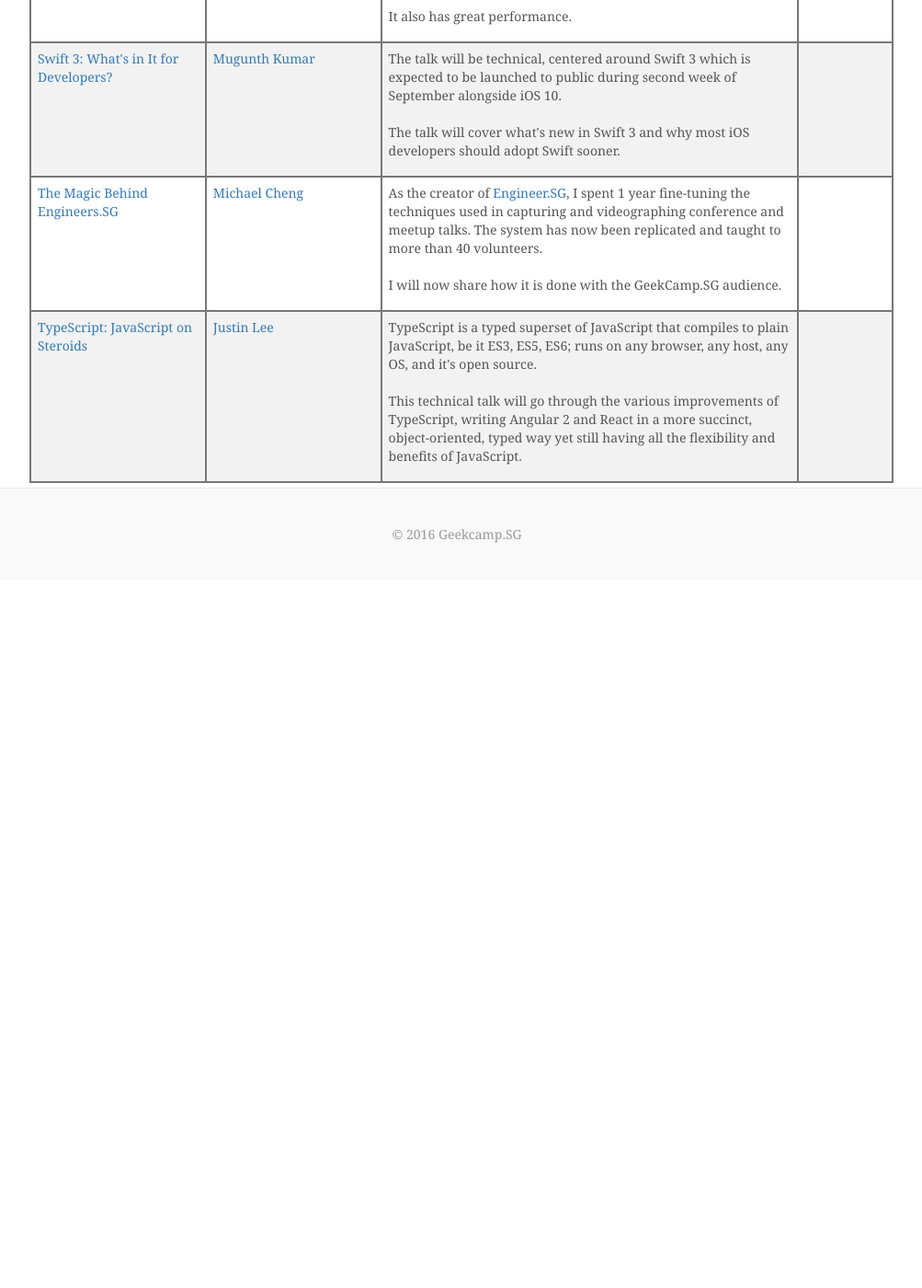
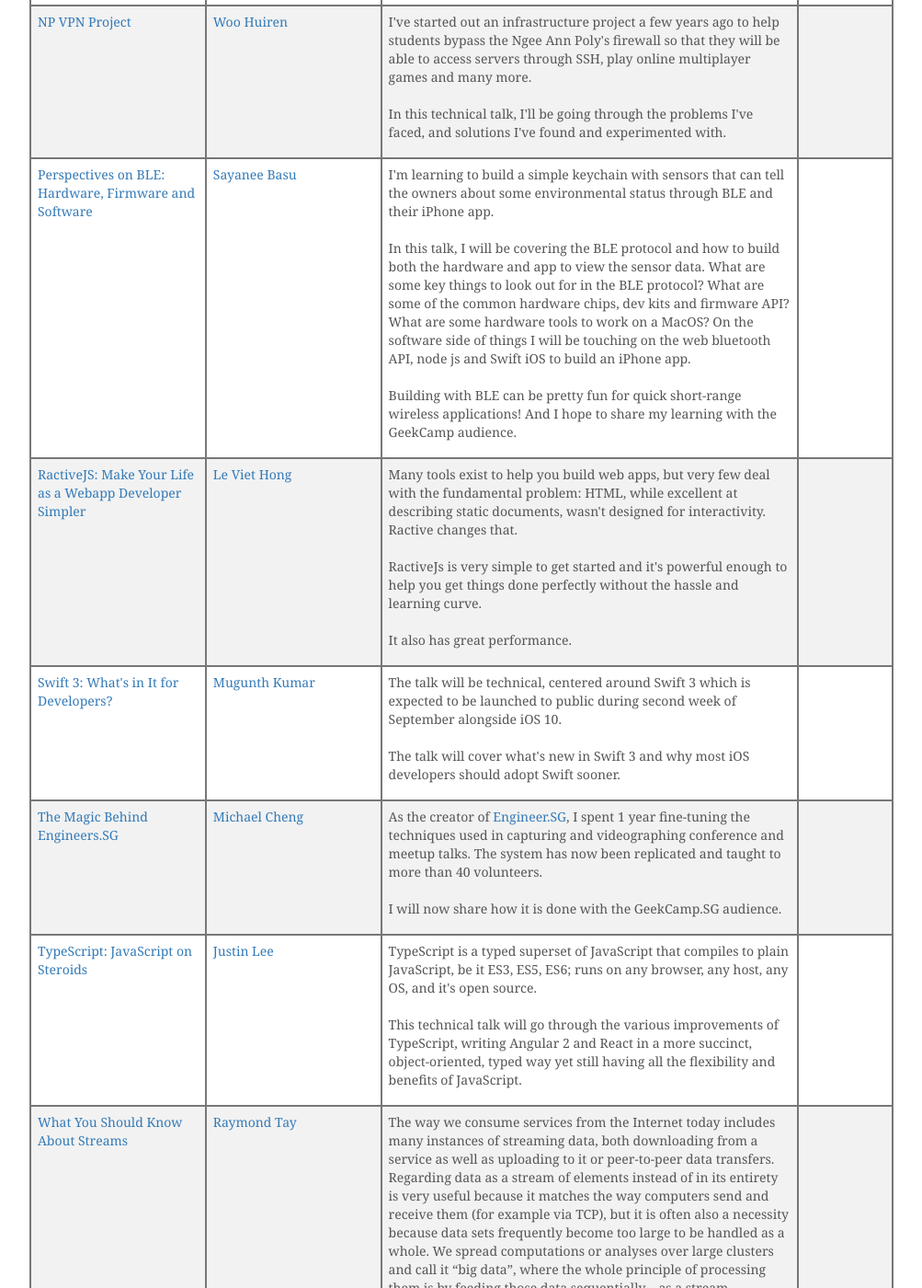
Before and after one commit to geekcampsg/website-2016, a Jekyll site: the page built from talks.html, in a window 1280 px wide and 1400 px high, scrolled down 1694 px. Shown: the whole window at 92% size, without its empty margins (143-1146 px from the left). Built offline with Jekyll 4.4.1, drawn with Linux system fonts in a browser that asks for light colours; comment, search, counter and statistics services are not loaded; before the commit the page ends 2325 px from its top, so only the background shows below that; some of the changed text lies outside the part shown.

Commit message:
add another batch of talks
add Gaurang's, Raymond's, Huiren's, and Sayanee's talks

```diff
--- a/_data/talks.yml
+++ b/_data/talks.yml
@@ -158,3 +158,73 @@
       This technical talk will not only cover the concepts of Blockchain and the updates on the
       HyperLedger Project, but also show you how to set up and deploy Fabric and/or Sawtooth Lake,
       running your own Blockchain and start recording into your ledger.
+
+- slug: blockchain-powered-secure-document-access-control
+  speaker:
+    name: Gaurang Torvekar
+    link: https://github.com/gaurangtorvekar
+  talk:
+    title: Blockchain Powered Secure Document Access Control S(DAC)
+    description: >
+      This talk will be focused on S(DAC), which is a system developed by Attores to convert
+      Contractual Agreements into Smart Contracts on the blockchain. This has use cases for
+      Financial Institutions, Insurance Companies, Government Registries, Hospitals, etc. The
+      platform can help compress workflows, thus leading to increases in efficiency and reductions
+      in costs in several antiquated industries which still use fax machines and snail mail or are
+      not sharing vital data with one another securely.
+
+- slug: what-you-should-know-about-streams
+  speaker:
+    name: Raymond Tay
+    link: https://github.com/raygit
+  talk:
+    title: What You Should Know About Streams
+    description: >
+      The way we consume services from the Internet today includes many instances of streaming
+      data, both downloading from a service as well as uploading to it or peer-to-peer data
+      transfers. Regarding data as a stream of elements instead of in its entirety is very useful
+      because it matches the way computers send and receive them (for example via TCP), but it is
+      often also a necessity because data sets frequently become too large to be handled as a whole.
+      We spread computations or analyses over large clusters and call it “big data”, where the whole
+      principle of processing them is by feeding those data sequentially—as a stream—through some
+      CPUs.
+
+
+      This talk is a primer to understanding how the Akka Streams API work, its motivation and
+      design.
+
+- slug: np-vpn-project
+  speaker:
+    name: Woo Huiren
+    link: https://github.com/giantcrab
+  talk:
+    title: NP VPN Project
+    description: >
+      I've started out an infrastructure project a few years ago to help students bypass the Ngee
+      Ann Poly's firewall so that they will be able to access servers through SSH, play online
+      multiplayer games and many more.
+
+
+      In this technical talk, I'll be going through the problems I've faced, and solutions I've
+      found and experimented with.
+
+- slug: perspectives-on-ble-hardware-firmware-and-software
+  speaker:
+    name: Sayanee Basu
+    link: https://github.com/sayanee
+  talk:
+    title: "Perspectives on BLE: Hardware, Firmware and Software"
+    description: >
+      I'm learning to build a simple keychain with sensors that can tell the owners about some
+      environmental status through BLE and their iPhone app.
+
+
+      In this talk, I will be covering the BLE protocol and how to build both the hardware and app
+      to view the sensor data. What are some key things to look out for in the BLE protocol? What
+      are some of the common hardware chips, dev kits and firmware API? What are some hardware tools
+      to work on a MacOS? On the software side of things I will be touching on the web bluetooth
+      API, node js and Swift iOS to build an iPhone app.
+
+
+      Building with BLE can be pretty fun for quick short-range wireless applications! And I hope
+      to share my learning with the GeekCamp audience.
```
